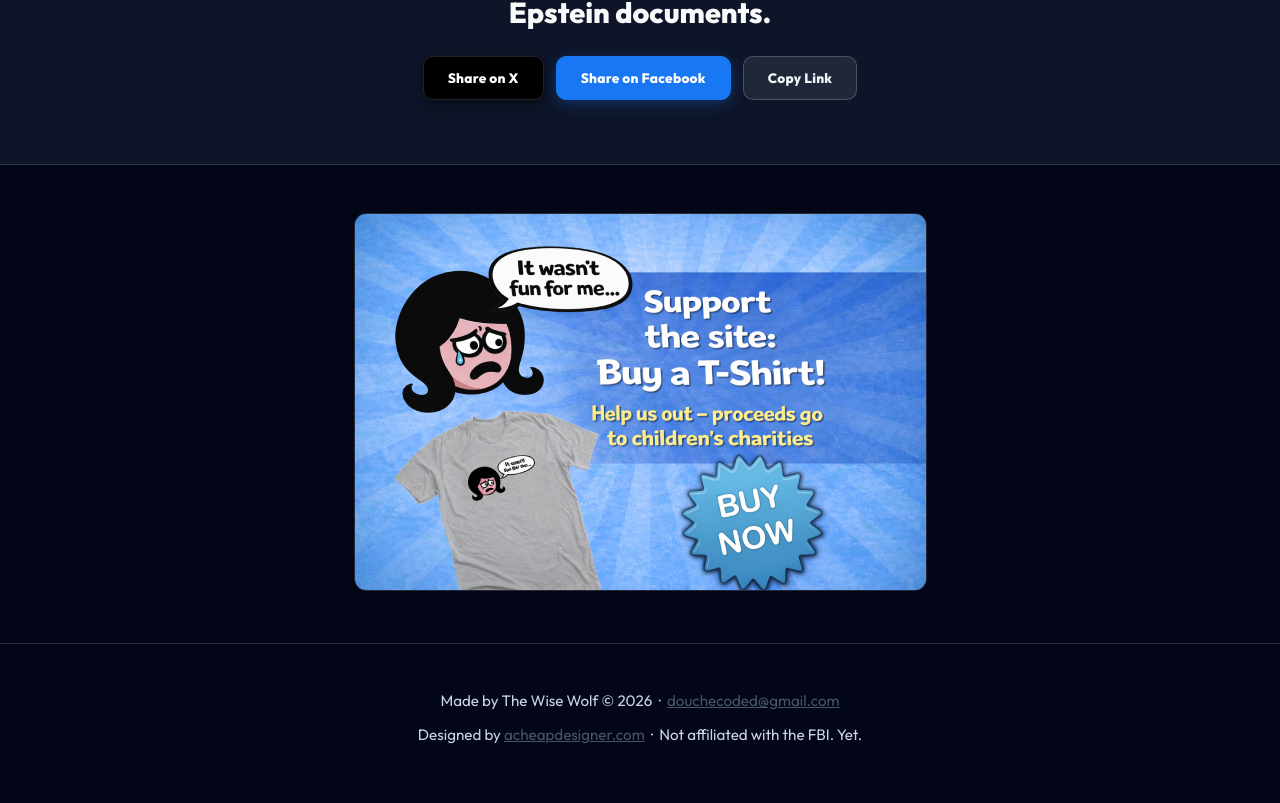
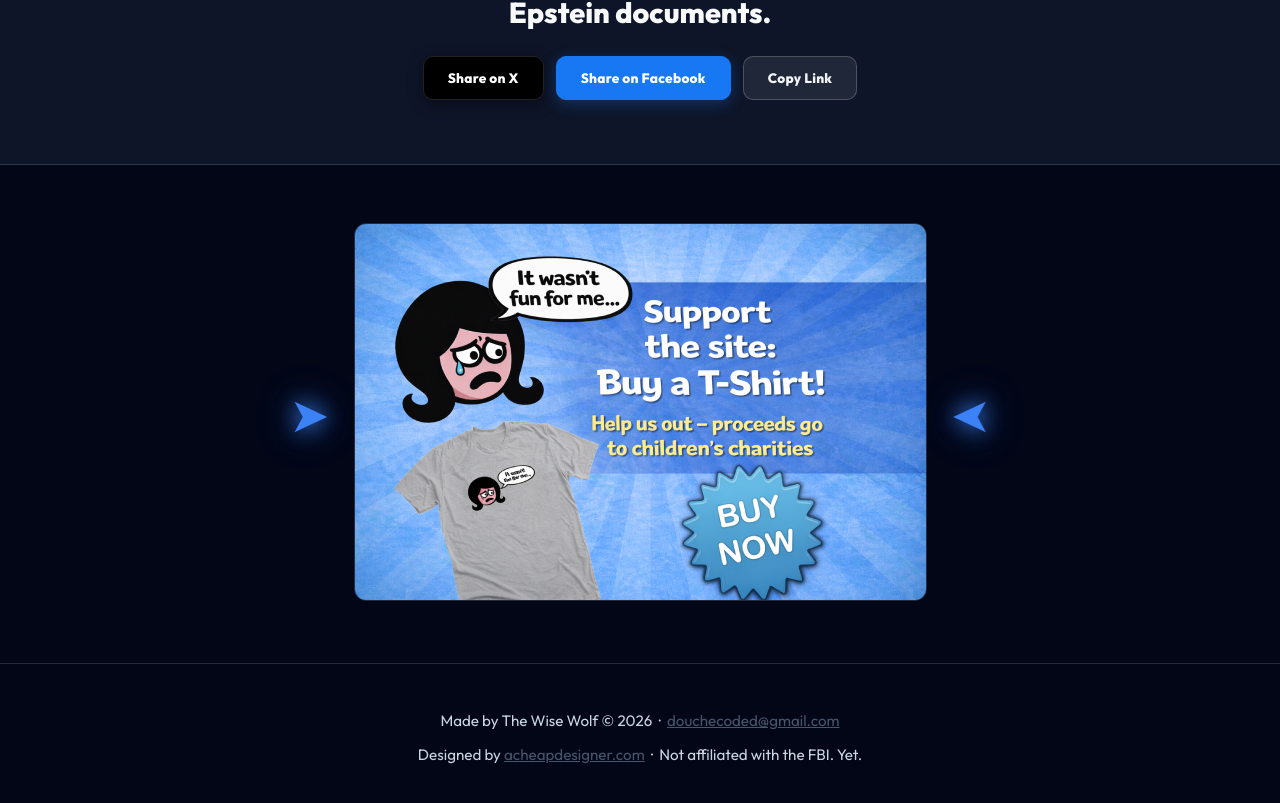
Before and after one commit to seveneyedlamb/sadlibs, a React (Vite) app: page / in a window 1280 px wide. Shown: the part 3570-4373 px from the top of the page. Built offline with nearby package versions, Linux system fonts and the light colour scheme.

Commit message:
feat: add arrow flanking to merch image like play buttons

```diff
--- a/src/App.jsx
+++ b/src/App.jsx
@@ -695,9 +695,13 @@ export default function AppAlt() {
             </div>
 
             <div className="av2-merch">
-                <a href="https://www.bonfire.com/store/the-wise-wolf-merch/" target="_blank" rel="noopener noreferrer">
-                    <img src={merchImg} alt="Get a tee" className="av2-merch-img" />
-                </a>
+                <div className="av2-play-container">
+                    <span className="av2-play-arrow">➤</span>
+                    <a href="https://www.bonfire.com/store/the-wise-wolf-merch/" target="_blank" rel="noopener noreferrer">
+                        <img src={merchImg} alt="Get a tee" className="av2-merch-img" />
+                    </a>
+                    <span className="av2-play-arrow right-arrow">➤</span>
+                </div>
             </div>
 
             <footer className="av2-footer">
```
